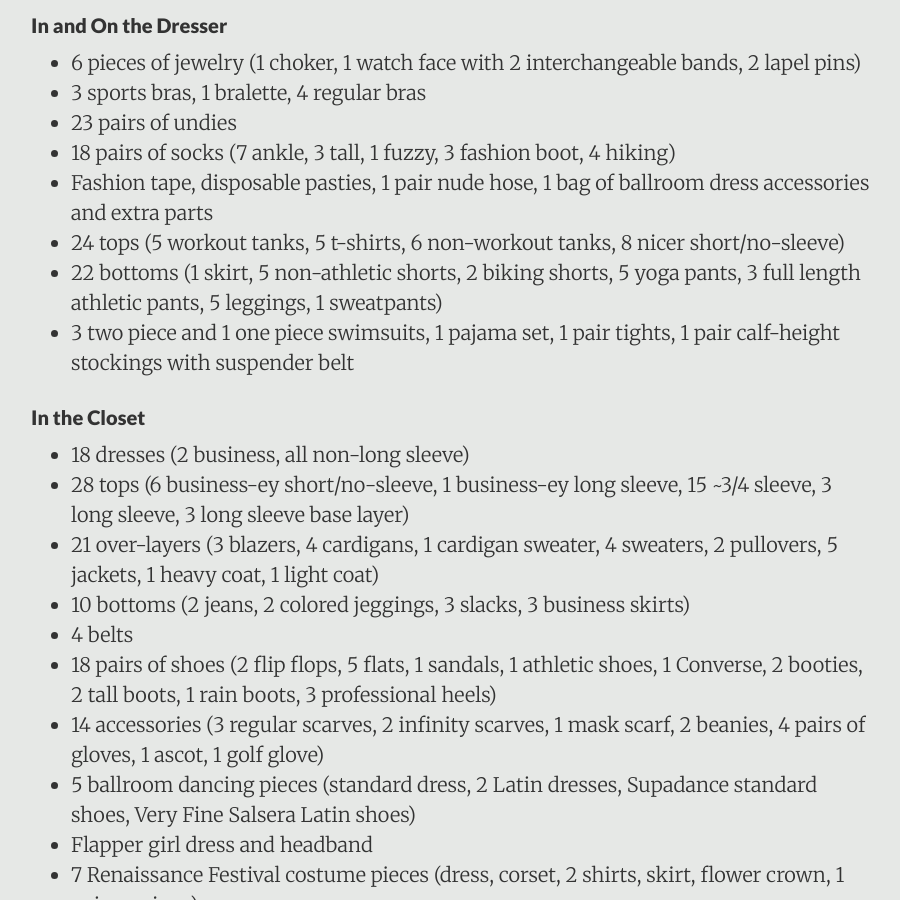
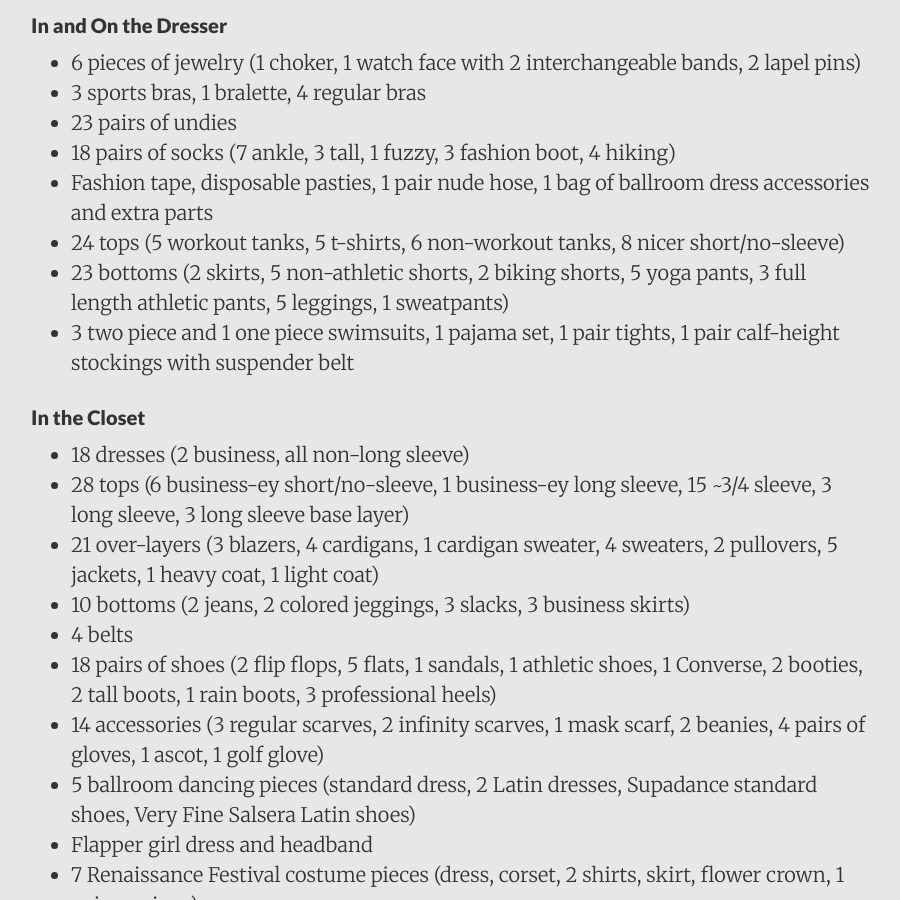
Before and after one commit to DestinyRoseMurphy/DestinyRoseMurphy.github.io, a Jekyll site: the page built from _posts/2017-10-19-Things-I-Kept.md, in a window 1280 px wide and 900 px high, scrolled down 9488 px. Shown: the whole window, without its empty margins (189-1089 px from the left). Built offline with Jekyll 4.4.1, drawn with Linux system fonts in a browser that asks for light colours.

Commit message:
Added Fix skirt

```diff
--- a/_posts/2017-10-19-Things-I-Kept.md
+++ b/_posts/2017-10-19-Things-I-Kept.md
@@ -211,7 +211,7 @@ I got rid of the largest number of items when I cleaned out my clothes. Years of
 * 18 pairs of socks (7 ankle, 3 tall, 1 fuzzy, 3 fashion boot, 4 hiking)
 * Fashion tape, disposable pasties, 1 pair nude hose, 1 bag of ballroom dress accessories and extra parts
 * 24 tops (5 workout tanks, 5 t-shirts, 6 non-workout tanks, 8 nicer short/no-sleeve)
-* 22 bottoms (1 skirt, 5 non-athletic shorts, 2 biking shorts, 5 yoga pants, 3 full length athletic pants, 5 leggings, 1 sweatpants)
+* 23 bottoms (2 skirts, 5 non-athletic shorts, 2 biking shorts, 5 yoga pants, 3 full length athletic pants, 5 leggings, 1 sweatpants)
 * 3 two piece and 1 one piece swimsuits, 1 pajama set, 1 pair tights, 1 pair calf-height stockings with suspender belt
 
 #### <a name="Closet"></a> In the Closet
```
